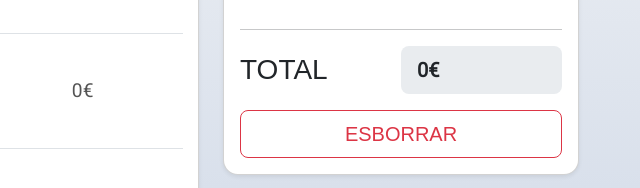
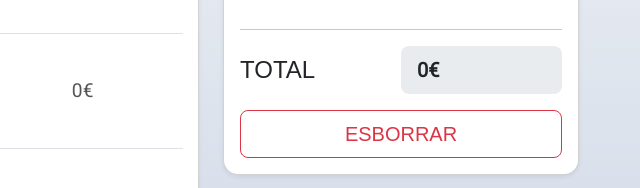
Before and after one commit to rserna99/barra-mdk, a plain HTML site: page index.html in a window 1280 px wide. Shown: the part 230-418 px from the top of the page, 619-1259 px from the left. Drawn offline with Linux system fonts and the light colour scheme; a web font is replaced by a local one.

Commit message:
Adaptant tamany de lletra

```diff
--- a/index.html
+++ b/index.html
@@ -58,7 +58,7 @@
                     <hr>
 
                     <div class="d-flex align-items-center mb-3">
-                        <h1 class="h3 w-50 mb-0">TOTAL</h1>
+                        <h1 class="h4 w-50 mb-0">TOTAL</h1>
                         <input type="text" class="form-control form-control-lg w-50 inp-bold" disabled value="0€" id="total">
                     </div>
 
```
